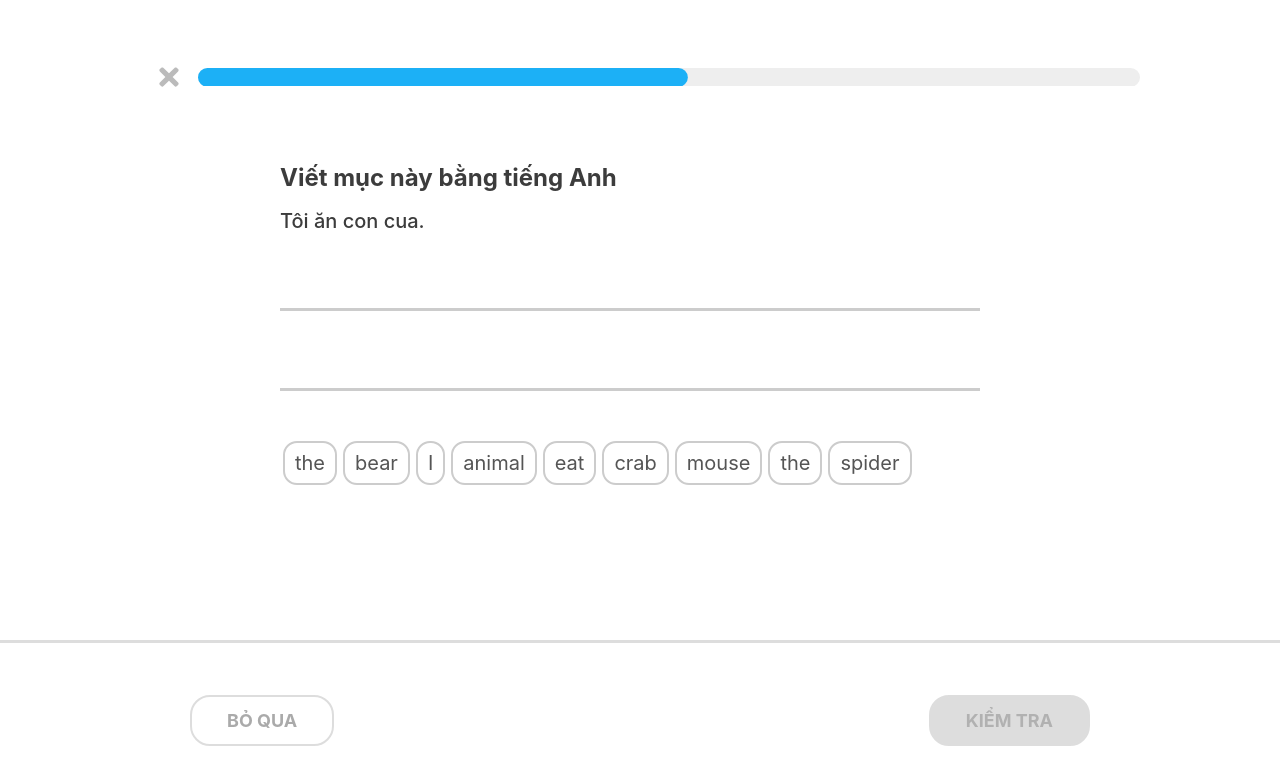
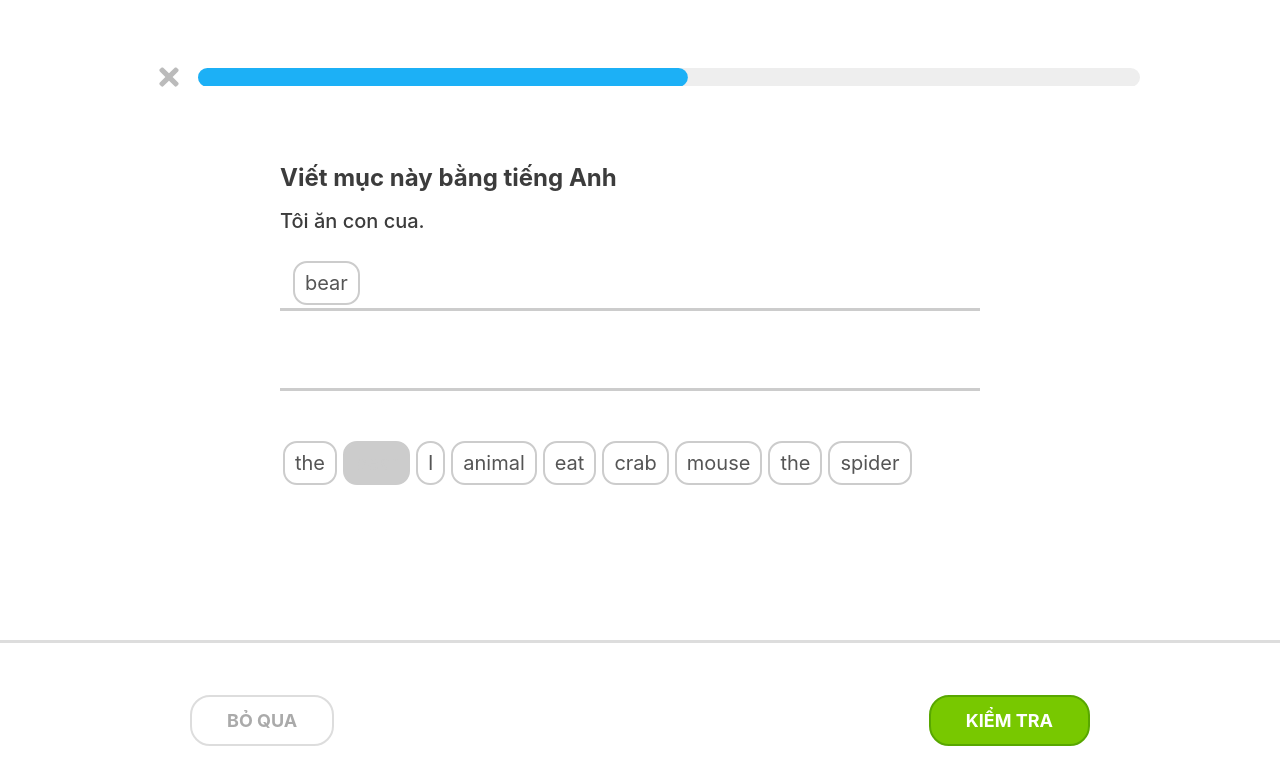
Before and after one commit to thinhndp/bilinguo-web, a React (Create React App) app: page /exercise in a window 1280 px wide. Both pictures are taken after a click on the element "bear". Shown: the top 784 px of the page. Built offline with nearby package versions, Linux system fonts and the light colour scheme.

Commit message:
Finished Sentence Making exercise type

```diff
--- a/src/components/Exercise/ExerciseDetail/ExerciseDetail.jsx
+++ b/src/components/Exercise/ExerciseDetail/ExerciseDetail.jsx
@@ -1,5 +1,6 @@
 import React, { useState } from "react";
 import classes from "./ExerciseDetail.module.scss";
+import uuid from 'uuid';
 import {
   vieEngPictureSelecting,
   engVieSentenceTranslating,
@@ -57,25 +58,61 @@ const ExerciseDetail = props => {
 };
 
 const VieEngSentenceMaking = props => {
+  const [answerSentence, setAnswerSentence] = useState([]);
   const { exercise, userAnswer, sendAnswer } = props;
+
+  const wordsToPickList = Array.from(exercise.wordsToPick, (word, index) => ({
+    id: index,
+    word: word
+  }));
+
+  const isWordInAnswerSentence = (wordToCheck) => {
+    return answerSentence.findIndex(word => word.id === wordToCheck.id) !== -1;
+  }
+
+  const pushWordToAnswerSentence = (nWord) => {
+    if (isWordInAnswerSentence(nWord)) {
+      return;
+    }
+    setAnswerSentence([
+      ...answerSentence,
+      nWord
+    ]);
+
+    let newUserAnswer = userAnswer
+    newUserAnswer += (newUserAnswer === "") ? nWord.word : (" " + nWord.word);
+    sendAnswer(newUserAnswer);
+  }
+
+  const deleteWordFromAnswerSentence = (wordToDelete) => {
+    setAnswerSentence(answerSentence.filter(word => word.id !== wordToDelete.id));
+  }
+
   return (
     <div className={classes["sentence-making-container"]}>
       <div className={classes["line"] + " " + classes["line-1"]} />
       <div className={classes["line"] + " " + classes["line-2"]} />
       <div className={classes["answer-sentence-container"]}>
         {
-          [].map(word => (
-            <div className={classes["word-container"]}>
-              {word}
+          answerSentence.map(wordObj => (
+            <div
+              className={classes["word-container"]}
+              onClick={deleteWordFromAnswerSentence.bind(this, wordObj)}
+            >
+              {wordObj.word}
             </div>
           ))
         }
       </div>
       <div className={classes["words-to-pick-container"]}>
         {
-          exercise.wordsToPick.map(word => (
-            <div className={classes["word-container"]}>
-              {word}
+          wordsToPickList.map(wordObj => (
+            <div
+              key={wordObj.id}
+              className={classes["word-container"] + (isWordInAnswerSentence(wordObj) ? " " + classes['picked-word'] : "")}
+              onClick={pushWordToAnswerSentence.bind(this, wordObj)}
+            >
+              {wordObj.word}
             </div>
           ))
         }
--- a/src/components/Exercise/ExerciseDetail/ExerciseDetail.module.scss
+++ b/src/components/Exercise/ExerciseDetail/ExerciseDetail.module.scss
@@ -32,6 +32,14 @@
         font-weight: 400;
         cursor: pointer;
         height: fit-content;
+        user-select: none;
+      }
+
+      .picked-word {
+        cursor: default !important;
+        background-color: #ccc;
+        user-select: none;
+        color: #ccc;
       }
 
       .words-to-pick-container {
--- a/src/components/Exercise/mock-exercises.js
+++ b/src/components/Exercise/mock-exercises.js
@@ -11,7 +11,7 @@ const vieEngSentenceMakingExercise = {
   requirement: "Viết mục này bằng tiếng Anh",
   question: "Tôi ăn con cua.",
   wordsToPick: [ "the", "bear", "I", "animal", "eat", "crab", "mouse", "the", "spider",  ],
-  answers: [ "I eat the crab." ]
+  answers: [ "I eat the crab" ]
 }
 
 const engVieSentenceTranslatingExercise = {
```
